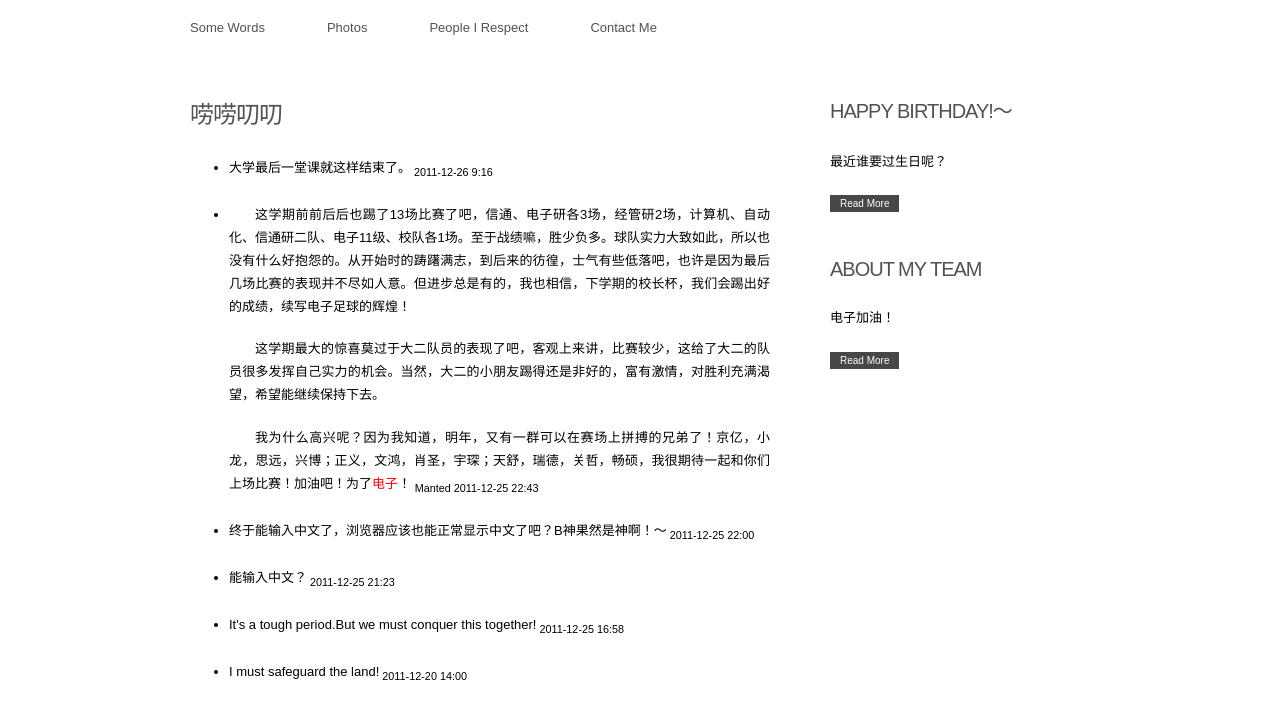
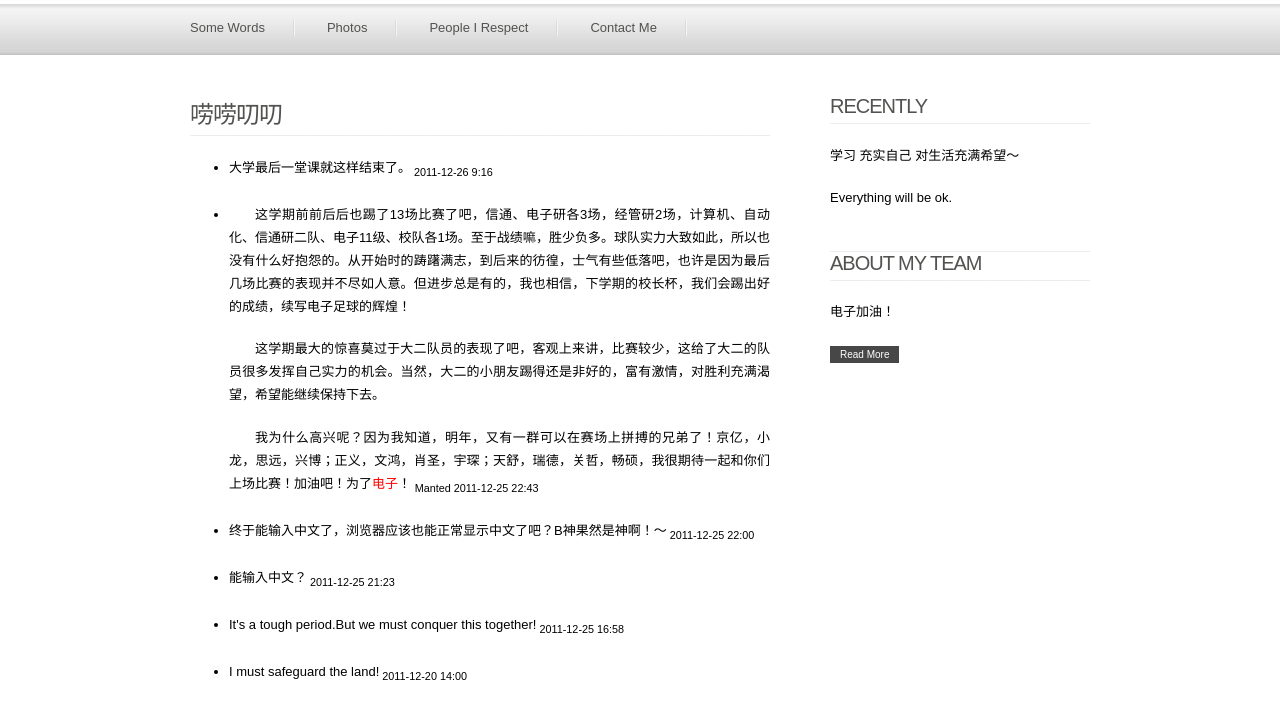
Before and after one commit to manted/manted-old.github.com, a plain HTML site: page index.html in a window 1280 px wide. Shown: the part 72-776 px from the top of the page. Drawn offline with Linux system fonts and the light colour scheme.

Commit message:
12-26 17:21

```diff
--- a/index.html
+++ b/index.html
@@ -67,14 +67,15 @@
 	  </div>
 	</div>
 	<div id="column2">
-	  <h2>Happy Birthday!～</h2>
-	  <p>最近谁要过生日呢？</p>
-	  <p><a href="#" class="more">Read More</a> </p>
+	  <h2>Recently</h2>
+	  <p>学习 充实自己 对生活充满希望～</p>
+	  <p>Everything will be ok.</p>
 	  <p class="separator">&nbsp;</p>
 
 	  <h2>About My Team</h2>
 	  <p>电子加油！</p>
 	  <p><a href="#" class="more">Read More</a> </p>
+
 	</div>
       </div>
       <div style="clear: both;">&nbsp;</div>
--- a/layout.css
+++ b/layout.css
@@ -12,7 +12,7 @@ Released for free under a Creative Commons Attribution-Share Alike 3.0 Philippin
 body {
 	margin: 0px;
 	padding: 0px;
-	background: #FFFFFF url(images/image01.jpg) repeat-x left top;
+	background: #FFFFFF url(img/image01.jpg) repeat-x left top;
 	text-align: justify;
 	font-family: Arial, Helvetica, sans-serif;
 	font-size: 13px;
@@ -88,7 +88,7 @@ blockquote {
 	height: 49px;
 	margin-right: 2px;
 	padding: 12px 30px 0px 30px;
-	background: url(images/image02.jpg) no-repeat right 16px;
+	background: url(img/image02.jpg) no-repeat right 16px;
 	text-decoration: none;
 	color: #525250;
 }
@@ -160,7 +160,7 @@ blockquote {
 
 #column1 h2 {
 	padding-bottom: 6px;
-	background: url(images/image03.jpg) repeat-x left bottom;
+	background: url(img/image03.jpg) repeat-x left bottom;
 	letter-spacing: -1px;
 	text-transform: uppercase;
 	font-size: 24px;
@@ -175,7 +175,7 @@ blockquote {
 
 #column2 h2 {
 	padding-bottom: 6px;
-	background: url(images/image03.jpg) repeat-x left bottom;
+	background: url(img/image03.jpg) repeat-x left bottom;
 	letter-spacing: -1px;
 	text-transform: uppercase;
 	font-size: 20px;
@@ -184,7 +184,7 @@ blockquote {
 }
 
 .separator {
-	background: url(images/image03.jpg) repeat-x left bottom;
+	background: url(img/image03.jpg) repeat-x left bottom;
 }
 
 .more {
@@ -199,7 +199,7 @@ blockquote {
 	width: 900px;
 	margin: 0px auto;
 	padding: 5px 0px;
-	background: url(images/image03.jpg) repeat-x left top;
+	background: url(img/image03.jpg) repeat-x left top;
 }
 
 #footer p {
```
Also changed, not shown: link.html (+1 -1 lines), photos.html (+12 -2 lines), img/galaxy.jpg (added).
